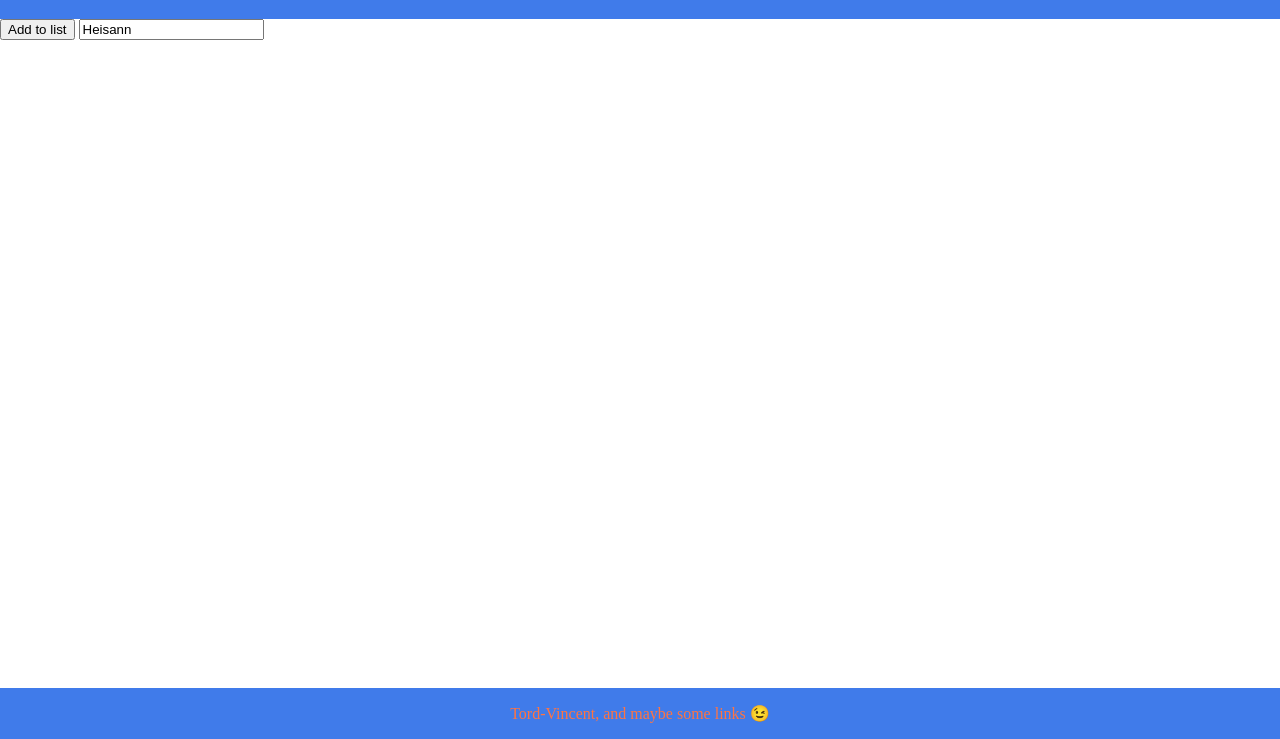
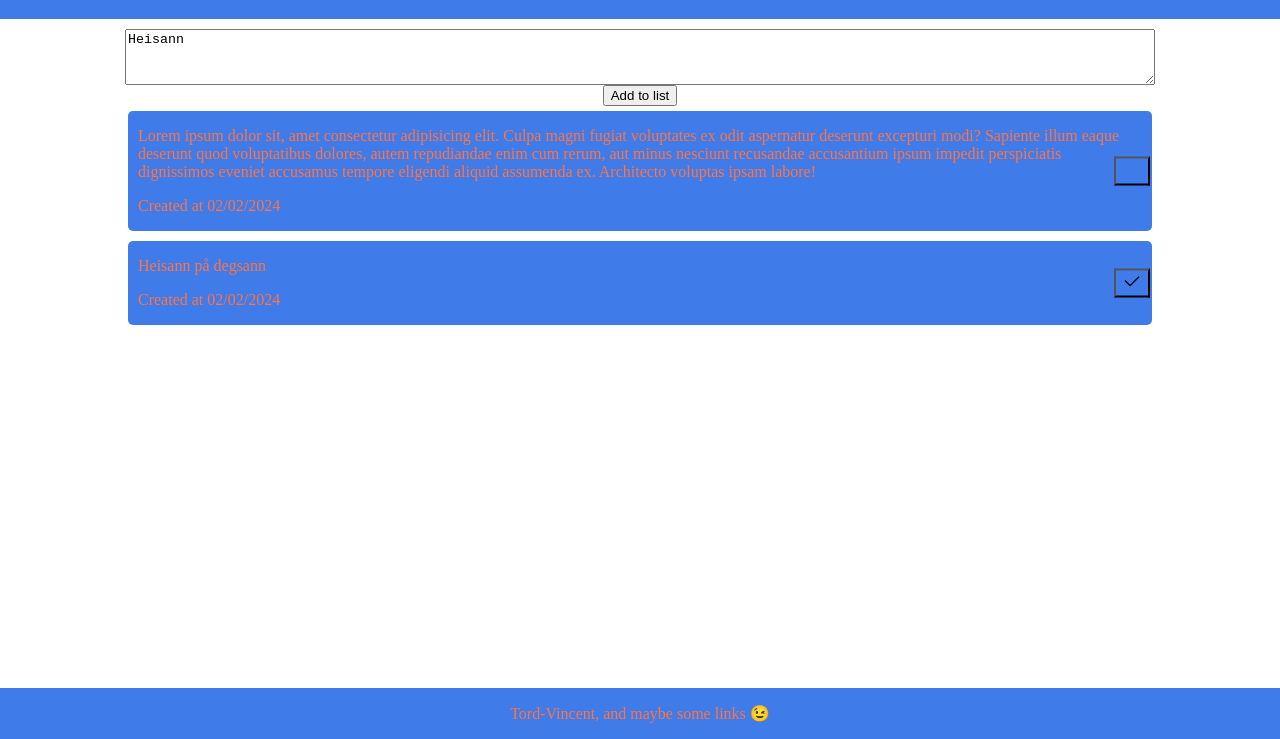
Before and after one commit to tordvb10/modul-b-todo-list-task, a plain HTML site: page index.html in a window 1280 px wide. Shown: the part 61-800 px from the top of the page. Drawn offline with Linux system fonts and the light colour scheme.

Commit message:
lunsjpause

```diff
--- a/index.html
+++ b/index.html
@@ -19,10 +19,57 @@
 
     <main class="grow">
       <section class="inputels">
+        <textarea type="text" id="inputtext">Heisann</textarea>
         <button id="inputbutton">Add to list</button>
-        <input type="text" id="inputtext" value="Heisann" />
       </section>
-      <section class="itsgrowing"></section>
+      <section>
+        <ul class="itsgrowing grow">
+          <li class="bg-primary text-secondary">
+            <p>
+              Lorem ipsum dolor sit, amet consectetur adipisicing elit. Culpa
+              magni fugiat voluptates ex odit aspernatur deserunt excepturi
+              modi? Sapiente illum eaque deserunt quod voluptatibus dolores,
+              autem repudiandae enim cum rerum, aut minus nesciunt recusandae
+              accusantium ipsum impedit perspiciatis dignissimos eveniet
+              accusamus tempore eligendi aliquid assumenda ex. Architecto
+              voluptas ipsam labore!
+            </p>
+            <p>Created at 02/02/2024</p>
+            <button class="delete bg-primary">
+              <svg
+                width="20"
+                height="20"
+                viewBox="0 0 80 80"
+                fill="none"
+                xmlns="http://www.w3.org/2000/svg"
+              >
+                <path
+                  d="M32.5 60L10 37.5L13.535 33.965L32.5 52.9275L66.465 18.965L70 22.5L32.5 60Z"
+                  fill="text-secondary"
+                />
+              </svg>
+            </button>
+          </li>
+          <li class="bg-primary text-secondary">
+            <p>Heisann på degsann</p>
+            <p>Created at 02/02/2024</p>
+            <button class="delete bg-primary">
+              <svg
+                width="20"
+                height="20"
+                viewBox="0 0 80 80"
+                fill="none"
+                xmlns="http://www.w3.org/2000/svg"
+              >
+                <path
+                  d="M32.5 60L10 37.5L13.535 33.965L32.5 52.9275L66.465 18.965L70 22.5L32.5 60Z"
+                  fill="black"
+                />
+              </svg>
+            </button>
+          </li>
+        </ul>
+      </section>
     </main>
 
     <footer class="bg-primary text-secondary">
--- a/main.js
+++ b/main.js
@@ -8,25 +8,16 @@ const maingrow = document.querySelector(".itsgrowing");
 const knapp = document.querySelector("#inputbutton");
 const text = document.querySelector("#inputtext");
 let ToDoLists = [];
-let todoel = todoList.addTodo(createTodoElement("heisann"));
-console.log(todoel);
-maingrow.innerHTML = "";
+//maingrow.innerHTML = "";
 
 knapp.addEventListener("click", function () {
-  console.log(maingrow.childElementCount);
   let nytext = text.value;
-
   if (nytext.length !== 0) {
-    let nextTodo = createTodoElement(text.value);
-    todoel = todoList.addTodo(nextTodo);
+    let todoel = todoList.addTodo(nytext);
     ToDoLists.push(todoel);
     todoList.updateDisplay(ToDoLists);
   }
 });
-
-function myfunction() {
-  console.log("hello world");
-}
 
 //maingrow.innerHTML = todoel.title;
 //maingrow.innerHTML = "";
--- a/scripts/createTodoElement.js
+++ b/scripts/createTodoElement.js
@@ -9,9 +9,24 @@
  */
 export function createTodoElement(data) {
   let htmlEL = `
-    <ul>
-        <li>${data}</li>
-    </ul>
+          <li class="bg-primary text-secondary">
+            <p>${data.title}</p>
+            <p>Created at ${data.createdAt.toLocaleDateString()}, ${data.createdAt.toLocaleTimeString()}</p>
+            <button class="delete bg-primary">
+              <svg
+                width="20"
+                height="20"
+                viewBox="0 0 80 80"
+                fill="none"
+                xmlns="http://www.w3.org/2000/svg"
+              >
+                <path
+                  d="M32.5 60L10 37.5L13.535 33.965L32.5 52.9275L66.465 18.965L70 22.5L32.5 60Z"
+                  fill="text-secondary"
+                />
+              </svg>
+            </button>
+          </li>
     `;
   return htmlEL;
 }
--- a/scripts/todoList.js
+++ b/scripts/todoList.js
@@ -1,3 +1,5 @@
+import { createTodoElement } from "./createTodoElement.js";
+
 /**
  * Returns all the Todoes in a list
  *
@@ -19,7 +21,7 @@ export function addTodo(data) {
   todo.createdAt = new Date();
   todo.updatetAt = new Date();
   todo.isComplete = true;
-  todo.id = Math.random();
+  todo.id = new Date().getTime();
   return todo;
 }
 
@@ -27,6 +29,6 @@ export function updateDisplay(TodoLists) {
   const maingrow = document.querySelector(".itsgrowing");
   maingrow.innerHTML = "";
   TodoLists.forEach((el) => {
-    maingrow.innerHTML += el.title;
+    maingrow.innerHTML += createTodoElement(el);
   });
 }
--- a/styles/overrides.css
+++ b/styles/overrides.css
@@ -1,4 +1,47 @@
 /* All the overwriting of the default User Stylesheet are overwritten here */
 body {
   margin: 0px;
+  height: 100vh;
 }
+ul {
+  padding: 0px;
+  display: flex;
+  gap: 10px;
+  flex-direction: column;
+  margin: 5px 10%;
+  position: relative;
+}
+li {
+  padding: 0 10px;
+  list-style: none;
+  margin: 0px;
+  border-radius: 5px;
+  position: relative;
+}
+li > p {
+  padding-right: 20px;
+}
+
+.inputels {
+  display: flex;
+  justify-content: center;
+  margin-top: 10px;
+  flex-direction: column;
+}
+.inputels > * {
+  align-self: center;
+  gap: 10px;
+}
+#inputbutton {
+  width: fit-content;
+}
+#inputtext {
+  width: 80%;
+  min-height: 50px;
+}
+.delete {
+  position: absolute;
+  right: 2px;
+  top: 50%;
+  transform: translate(0, -50%);
+}
```
